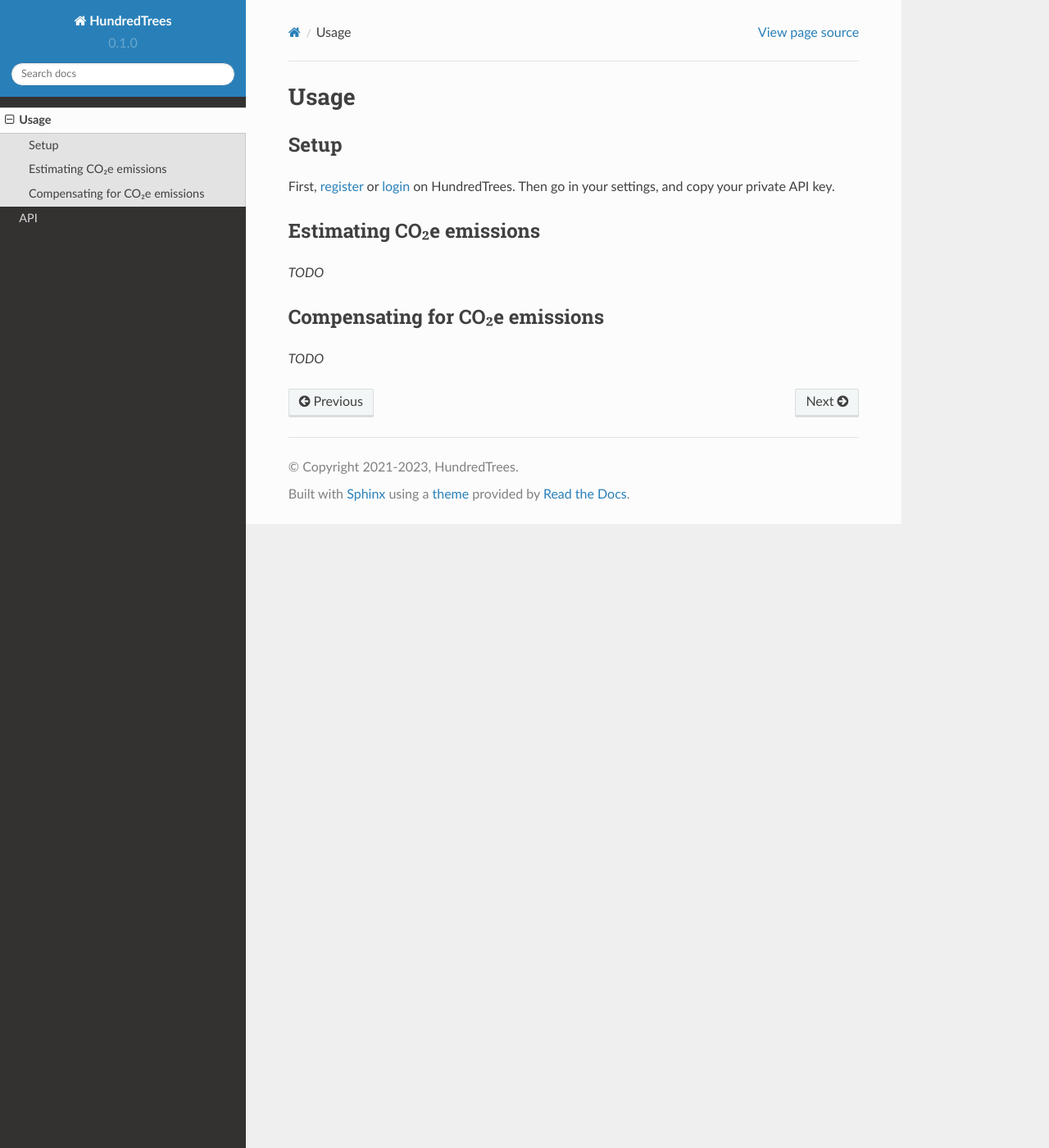
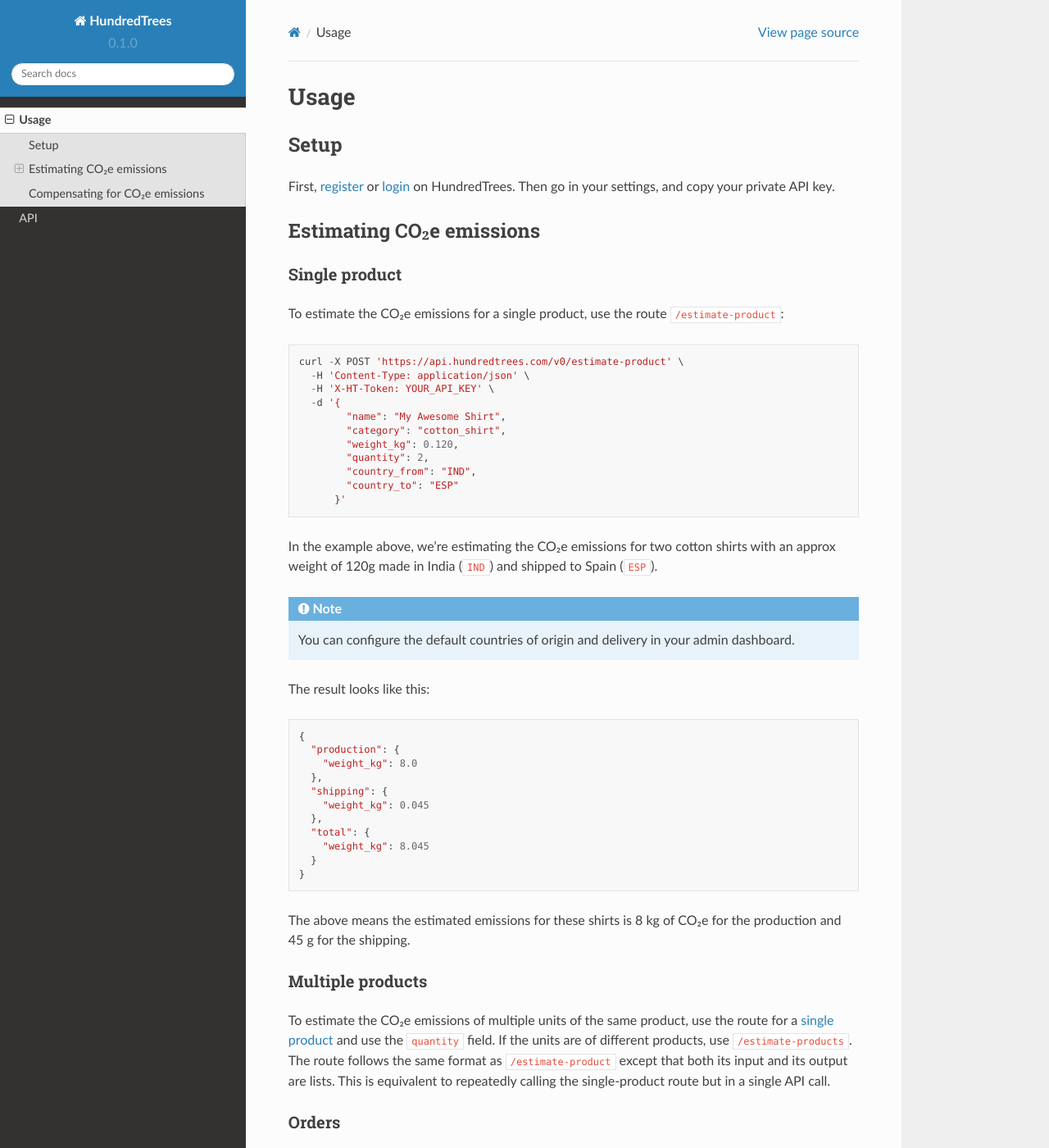
Before and after one commit to HundredTrees/api-docs, a Sphinx documentation site: the page built from docs/source/usage.rst, in a window 1280 px wide and 1400 px high. Shown: the whole window at 82% size. Built offline with Sphinx 7.4.7 and the Read the Docs theme 2.0.0, drawn with Linux system fonts in a browser that asks for light colours.

Commit message:
add single- and multiple products estimation

```diff
--- a/docs/source/usage.rst
+++ b/docs/source/usage.rst
@@ -5,7 +5,6 @@ Usage
 
 Setup
 -----
-
 
 First, register_ or login_ on HundredTrees. Then go in your settings, and copy your private API key.
 
@@ -15,6 +14,58 @@ First, register_ or login_ on HundredTrees. Then go in your settings, and copy y
 Estimating CO₂e emissions
 -------------------------
 
+Single product
+++++++++++++++
+
+To estimate the CO₂e emissions for a single product, use the route ``/estimate-product``::
+
+    curl -X POST 'https://api.hundredtrees.com/v0/estimate-product' \
+      -H 'Content-Type: application/json' \
+      -H 'X-HT-Token: YOUR_API_KEY' \
+      -d '{
+            "name": "My Awesome Shirt",
+            "category": "cotton_shirt",
+            "weight_kg": 0.120,
+            "quantity": 2,
+            "country_from": "IND",
+            "country_to": "ESP"
+          }'
+
+In the example above, we’re estimating the CO₂e emissions for two cotton shirts with an approx weight of 120g made in
+India (``IND``) and shipped to Spain (``ESP``).
+
+.. note::
+
+    You can configure the default countries of origin and delivery in your admin dashboard.
+
+The result looks like this::
+
+    {
+      "production": {
+        "weight_kg": 8.0
+      },
+      "shipping": {
+        "weight_kg": 0.045
+      },
+      "total": {
+        "weight_kg": 8.045
+      }
+    }
+
+The above means the estimated emissions for these shirts is 8 kg of CO₂e for the production and 45 g for the shipping.
+
+
+Multiple products
++++++++++++++++++
+
+To estimate the CO₂e emissions of multiple units of the same product, use the route for a `single product`_ and use the
+``quantity`` field. If the units are of different products, use ``/estimate-products``. The route follows the same
+format as ``/estimate-product`` except that both its input and its output are lists. This is equivalent to
+repeatedly calling the single-product route but in a single API call.
+
+Orders
+++++++
+
 *TODO*
 
 Compensating for CO₂e emissions
```
